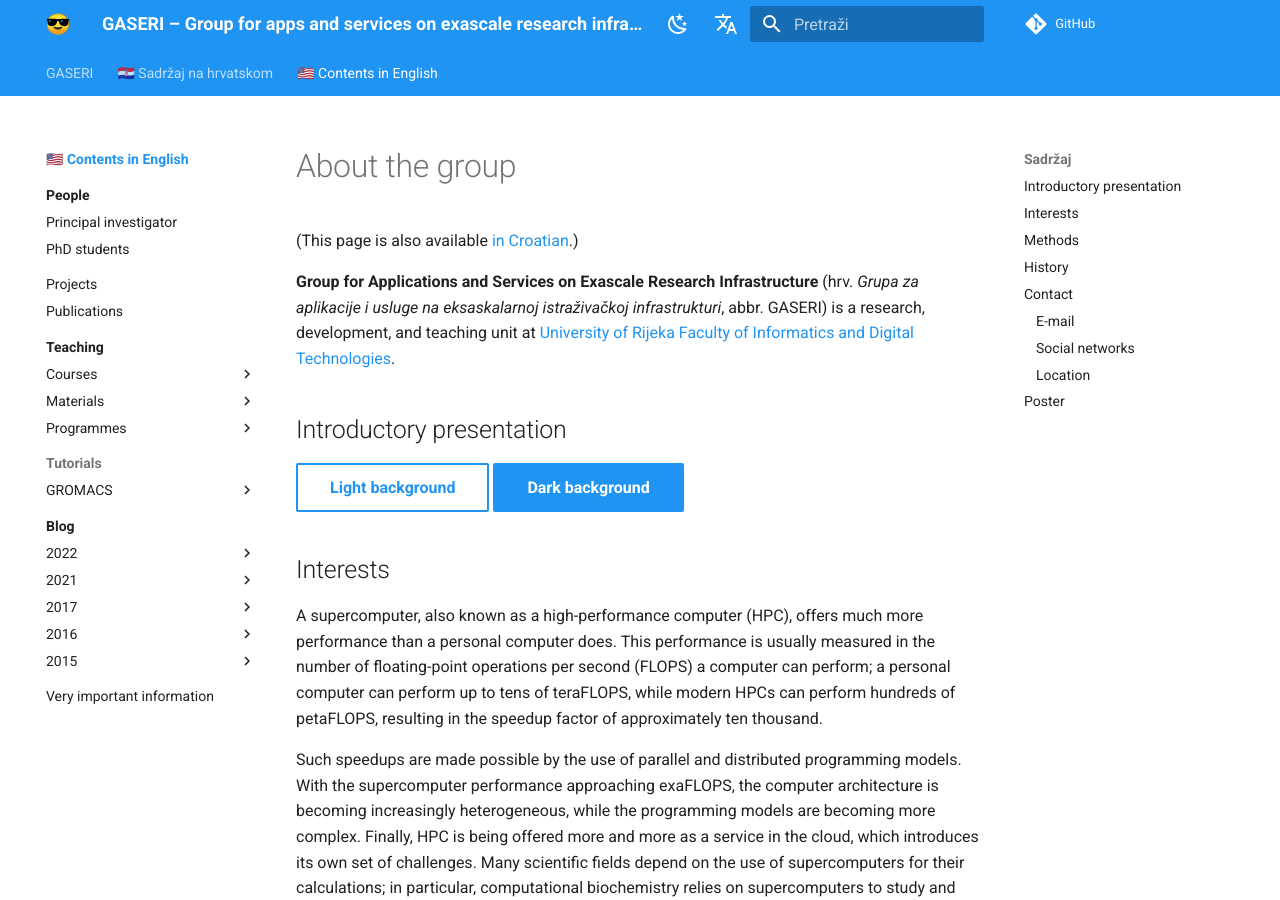
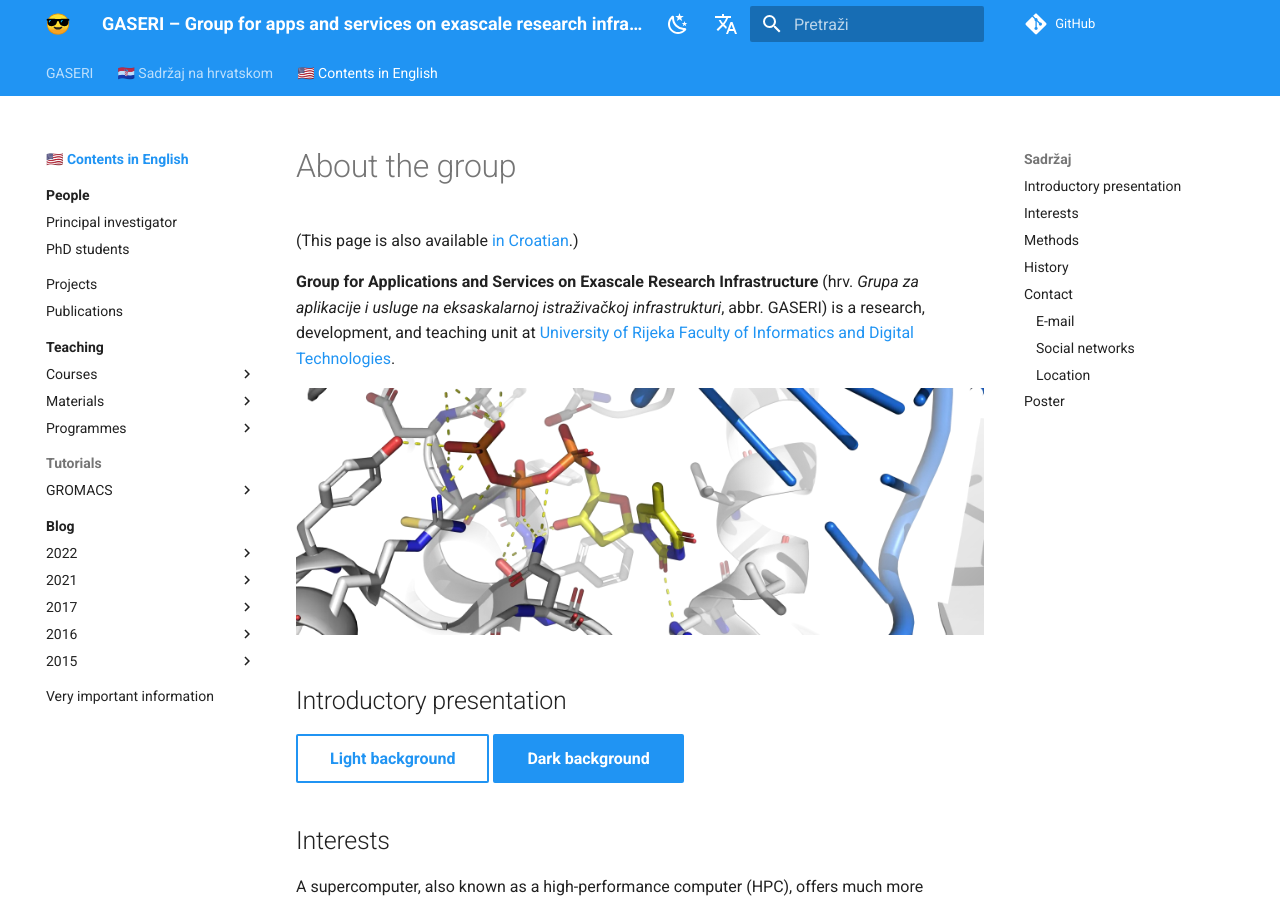
Before and after one commit to gaseri/website, an MkDocs documentation site: the page built from docs/en/index.md, in a window 1280 px wide and 900 px high. Built offline with MkDocs 1.6.1 and Material for MkDocs 9.7.7, drawn with Linux system fonts in a browser that asks for light colours; comment, search, counter and statistics services are not loaded.

Commit message:
Added images to English and Croatian index pages

```diff
--- a/docs/en/index.md
+++ b/docs/en/index.md
@@ -7,6 +7,8 @@ author: Vedran Miletić
 (This page is also available [in Croatian](../hr/index.md).)
 
 **Group for Applications and Services on Exascale Research Infrastructure** (hrv. *Grupa za aplikacije i usluge na eksaskalarnoj istraživačkoj infrastrukturi*, abbr. GASERI) is a research, development, and teaching unit at [University of Rijeka](https://uniri.hr/) [Faculty of Informatics and Digital Technologies](https://www.inf.uniri.hr/).
+
+![Rev1 Ternary Complex with dTTP and Ca2+ (7T18) binding site](../images/7t18-binding-site.webp)
 
 ## Introductory presentation
 
```
Also changed, not shown: docs/hr/index.md (+2 -0 lines), docs/images/7t18-binding-site.png (added), docs/images/7t18-binding-site.webp (added).
